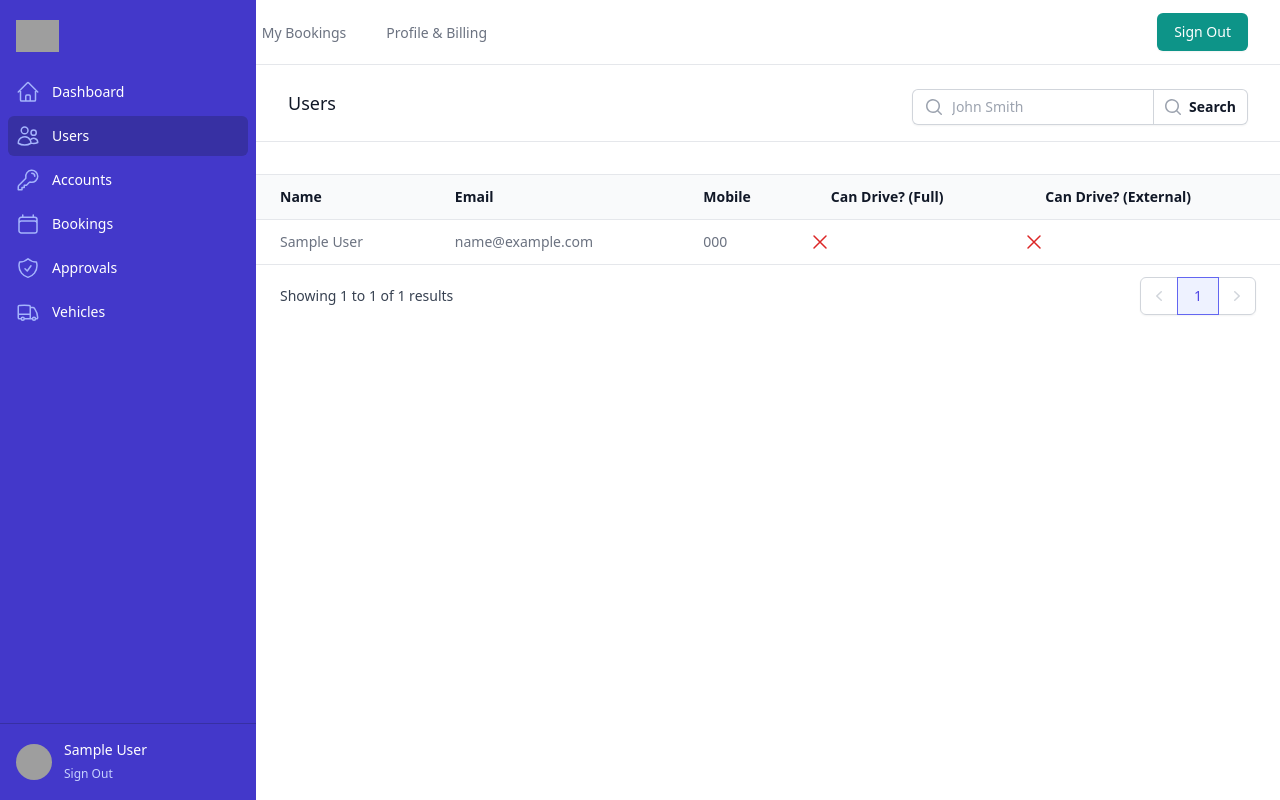
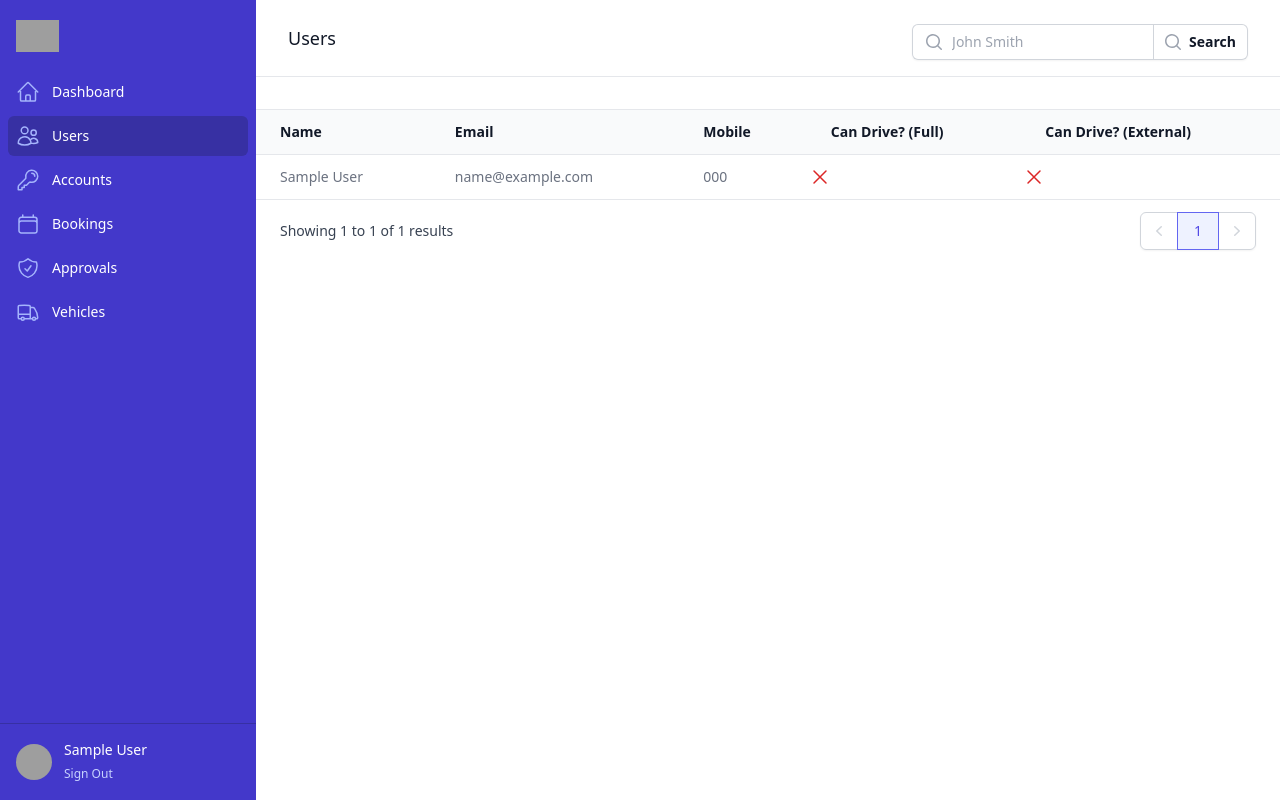
Before and after one commit to ios-cv/carshare, a Django app: page /backoffice/users/ in a window 1280 px wide. Run offline with Django 4.2, Linux system fonts and the light colour scheme; a user stored in the database is signed in; tables that the repository leaves empty hold one stand-in row (values such as "Sample post"); data that the repository does not hold is empty; parts of the project's set-up code (start-up, migrations or seed data) failed here and were passed over; some libraries are stand-ins or nearby versions; grey boxes are pictures that could not be loaded.

Commit message:
remove public desktop nav

```diff
--- a/backoffice/templates/backoffice_base.html
+++ b/backoffice/templates/backoffice_base.html
@@ -4,48 +4,15 @@
 
 <div>
   <nav
-      class="bg-white border-b border-gray-200"
+      class="bg-white border-b border-gray-200 md:hidden"
       x-data="{navigationOpen: false}"
     >
       <div class="max-w-7xl mx-auto px-4 sm:px-6 lg:px-8">
-        <div class="flex justify-between h-16">
-          <div class="flex">
-            <div class="flex-shrink-0 flex items-center">
-              <a href="{% url 'bookings_history' %}">
-                <img class="h-8 w-auto" src="/static/logo.png" alt="GoEV Logo">
-              </a>
-            </div>
-            <div class="hidden sm:-my-px sm:ml-6 sm:flex sm:space-x-8">
-              <a href="{% url 'bookings_search' %}"
-                 class="{% if menu == 'new_booking' %}border-blue-500 text-gray-900{% else %}border-transparent text-gray-500 hover:border-gray-300 hover:text-gray-700{% endif %} inline-flex items-center px-1 pt-1 border-b-2 text-sm font-medium"
-                 {% if menu == 'new_booking' %}aria-current="page" {% endif %}
-              >
-                New Booking
-              </a>
-
-              <a href="{% url 'bookings_history' %}"
-                 class="{% if menu == 'my_bookings' %}border-blue-500 text-gray-900{% else %}border-transparent text-gray-500 hover:border-gray-300 hover:text-gray-700{% endif %} inline-flex items-center px-1 pt-1 border-b-2 text-sm font-medium"
-                 {% if menu == 'my_bookings' %}aria-current="page" {% endif %}
-              >
-                My Bookings
-              </a>
-
-              <a href="{% url 'users_profile_my_details' %}"
-                 class="{% if menu == 'profile' or menu == 'billing' %}border-blue-500 text-gray-900{% else %}border-transparent text-gray-500 hover:border-gray-300 hover:text-gray-700{% endif %} inline-flex items-center px-1 pt-1 border-b-2 text-sm font-medium"
-                 {% if menu == 'profile' or menu == 'billing' %}aria-current="page" {% endif %}
-              >
-                Profile & Billing
-              </a>
-            </div>
-          </div>
-          <div class="hidden sm:ml-6 sm:flex sm:items-center">
-            <form method="post" action="{% url 'account_logout' %}">
-              {% csrf_token %}
-              <button type="submit"
-                      class="ml-3 inline-flex items-center px-4 py-2 border border-transparent rounded-md shadow-sm text-sm font-medium text-white bg-teal-600 hover:bg-teal-700 focus:outline-none focus:ring-2 focus:ring-offset-2 focus:ring-teal-500">
-                Sign Out
-              </button>
-            </form>
+        <div class="flex justify-between h-16 w-full">
+          <div class="flex-shrink-0 flex items-center">
+            <a href="{% url 'bookings_history' %}">
+              <img class="h-8 w-auto" src="/static/logo.png" alt="GoEV Logo">
+            </a>
           </div>
           <div class="-mr-2 flex items-center sm:hidden">
             <!-- Mobile menu button -->
```
